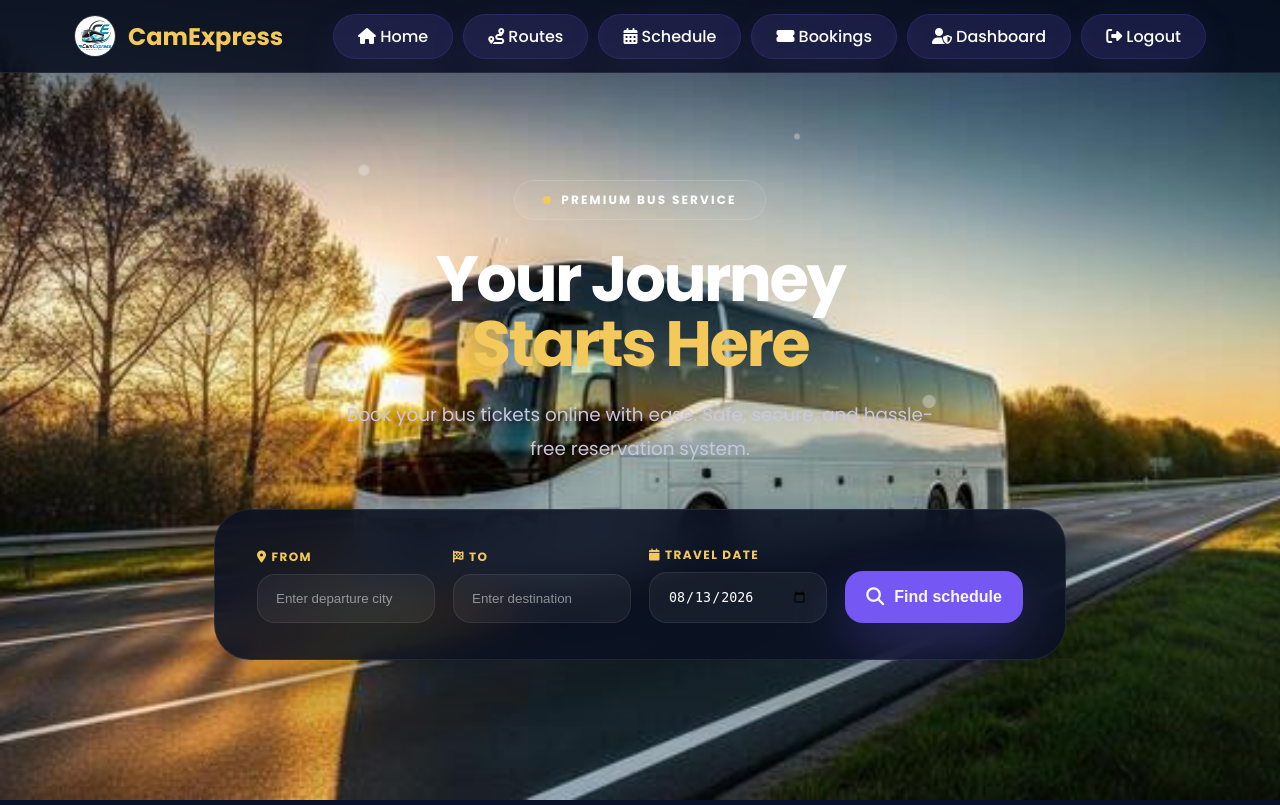
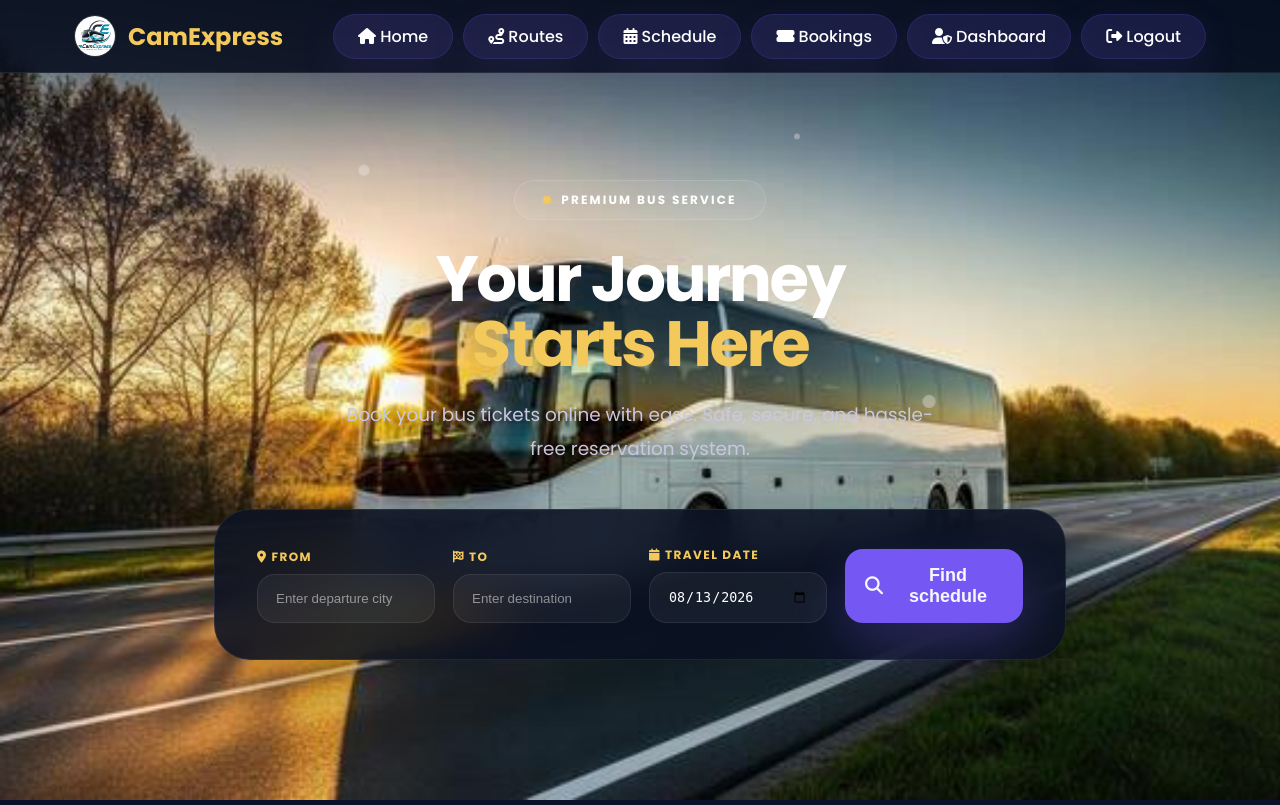
Before and after one commit to wultoffortune-tech/BookingSystem, a PHP site: page /booking-system/home.php in a window 1280 px wide. Shown: the top 805 px of the page. Run offline with PHP 8.4, Linux system fonts and the light colour scheme; the visitor is signed in with stand-in values (Sample User, id 1).

Commit message:
CamExpress Booking System

```diff
--- a/assets/css/style.css
+++ b/assets/css/style.css
@@ -477,8 +477,8 @@ body {
   color: #f7f7ff;
   border: none;
   border-radius: var(--radius-md);
-  padding: 17px 20px;
-  font-size: 16px;
+  padding: 16px 20px;
+  font-size: 18px;
   font-weight: 700;
   cursor: pointer;
   transition: var(--transition-smooth);
--- a/login/login.css
+++ b/login/login.css
@@ -142,7 +142,7 @@
 .login-form .form-group .error-message {
   display: block;
   font-size: 12px;
-  color: #d8152f;
+  color: #0f55d8;
   margin-top: 4px;
   min-height: 18px;
 }
@@ -311,6 +311,7 @@
   font-size: 14px;
   text-align: center;
   display: none;
+  color: #0ea5e9;
   animation: fadeIn 0.4s ease;
 }
 
@@ -325,7 +326,7 @@
   display: block;
   background: rgba(239, 68, 68, 0.06);
   border: 1px solid rgba(239, 68, 68, 0.06);
-  color: #e01122;
+  color: #3d03dd;
 }
 
 /* ========================================
```
